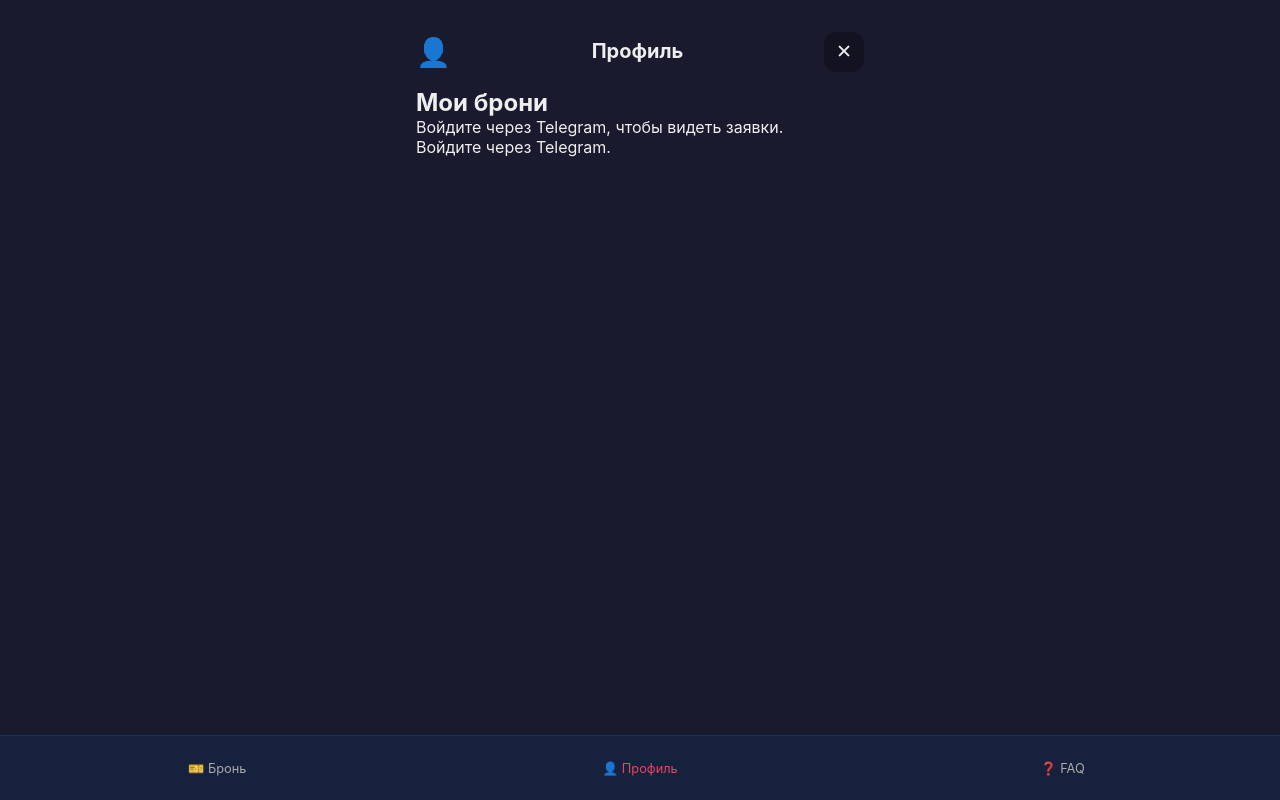
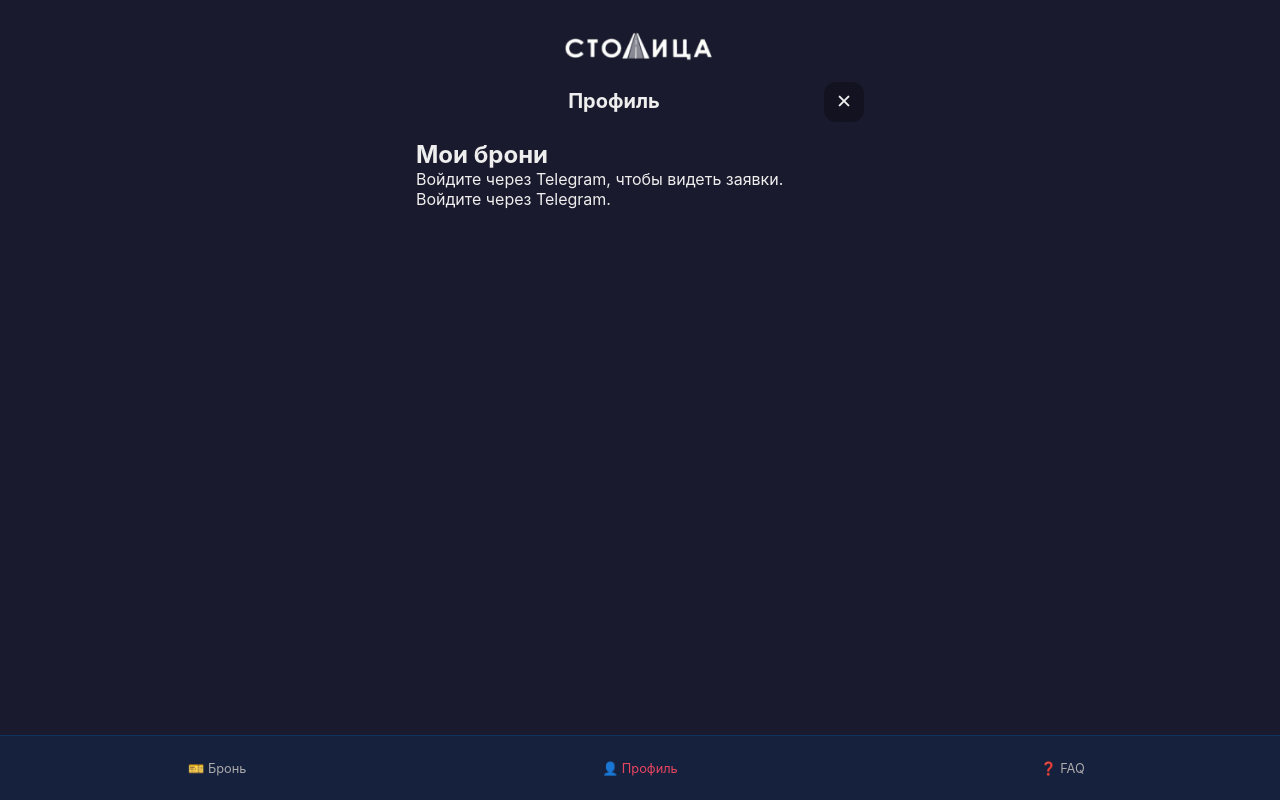
Before and after one commit to Alexink82/bus-webapp, a plain HTML site: page webapp/profile.html in a window 1280 px wide. Drawn offline with Linux system fonts and the light colour scheme; no server answers.

Commit message:
Add STOLITSA logo to all screens: header logo bar with safe area, centered placement
Made-with: Cursor

```diff
--- a/webapp/css/design-system.css
+++ b/webapp/css/design-system.css
@@ -1188,6 +1188,24 @@ body {
 .faq-support__link { display: inline-flex; align-items: center; gap: var(--space-2); color: var(--color-accent); font-weight: var(--font-weight-semibold); text-decoration: none; transition: color var(--transition-fast); }
 .faq-support__link:hover { color: var(--color-accent-hover); }
 
+/* Logo bar (shared with main theme, for admin page) */
+.header__logo-bar {
+  padding: var(--space-3) var(--space-4);
+  padding-top: max(12px, env(safe-area-inset-top));
+  display: flex;
+  align-items: center;
+  justify-content: center;
+  min-height: 52px;
+  background-color: var(--color-bg);
+}
+.header__logo {
+  display: block;
+  max-height: 40px;
+  width: auto;
+  max-width: 100%;
+  object-fit: contain;
+}
+
 /* Admin */
 .admin-header { display: flex; align-items: center; justify-content: space-between; padding: var(--space-4); background: linear-gradient(135deg, var(--color-accent), var(--color-accent-hover)); color: white; }
 .admin-header__title { font-size: var(--font-size-lg); font-weight: var(--font-weight-semibold); }
--- a/webapp/css/main.css
+++ b/webapp/css/main.css
@@ -31,12 +31,35 @@ body {
 
 .header {
   display: flex;
+  flex-direction: column;
+  gap: 0;
+  padding: 0 0 16px;
+  position: relative;
+}
+
+.header__logo-bar {
+  padding: 12px 16px;
+  padding-top: max(12px, env(safe-area-inset-top));
+  display: flex;
+  align-items: center;
+  justify-content: center;
+  min-height: 52px;
+}
+
+.header__logo {
+  display: block;
+  max-height: 40px;
+  width: auto;
+  max-width: 100%;
+  object-fit: contain;
+}
+
+.header__row {
+  display: flex;
   align-items: center;
   justify-content: space-between;
   gap: 12px;
-  padding: 16px 0;
-  position: relative;
-  min-height: 52px;
+  min-height: 44px;
 }
 
 .header__brand {
--- a/webapp/profile.html
+++ b/webapp/profile.html
@@ -12,11 +12,15 @@
 <body>
   <div class="container">
     <header class="header">
-      <span class="header__brand" aria-hidden="true">👤</span>
-      <div class="header__title-wrap">
-        <h1>Профиль</h1>
+      <div class="header__logo-bar">
+        <img src="img/logo.png" alt="СТОЛИЦА" class="header__logo" width="160" height="40">
       </div>
-      <button type="button" id="tgCloseBtn" class="tg-close-btn" aria-label="Закрыть" title="Закрыть">✕</button>
+      <div class="header__row">
+        <div class="header__title-wrap">
+          <h1>Профиль</h1>
+        </div>
+        <button type="button" id="tgCloseBtn" class="tg-close-btn" aria-label="Закрыть" title="Закрыть">✕</button>
+      </div>
     </header>
     <main class="main">
       <section id="bookingsSection">
```
Also changed, not shown: webapp/admin.html (+3 -0 lines), webapp/booking.html (+9 -2 lines), webapp/dispatcher.html (+8 -1 lines), webapp/faq.html (+8 -4 lines), webapp/index.html (+9 -5 lines), webapp/success.html (+8 -4 lines), webapp/img/logo.png (added).
